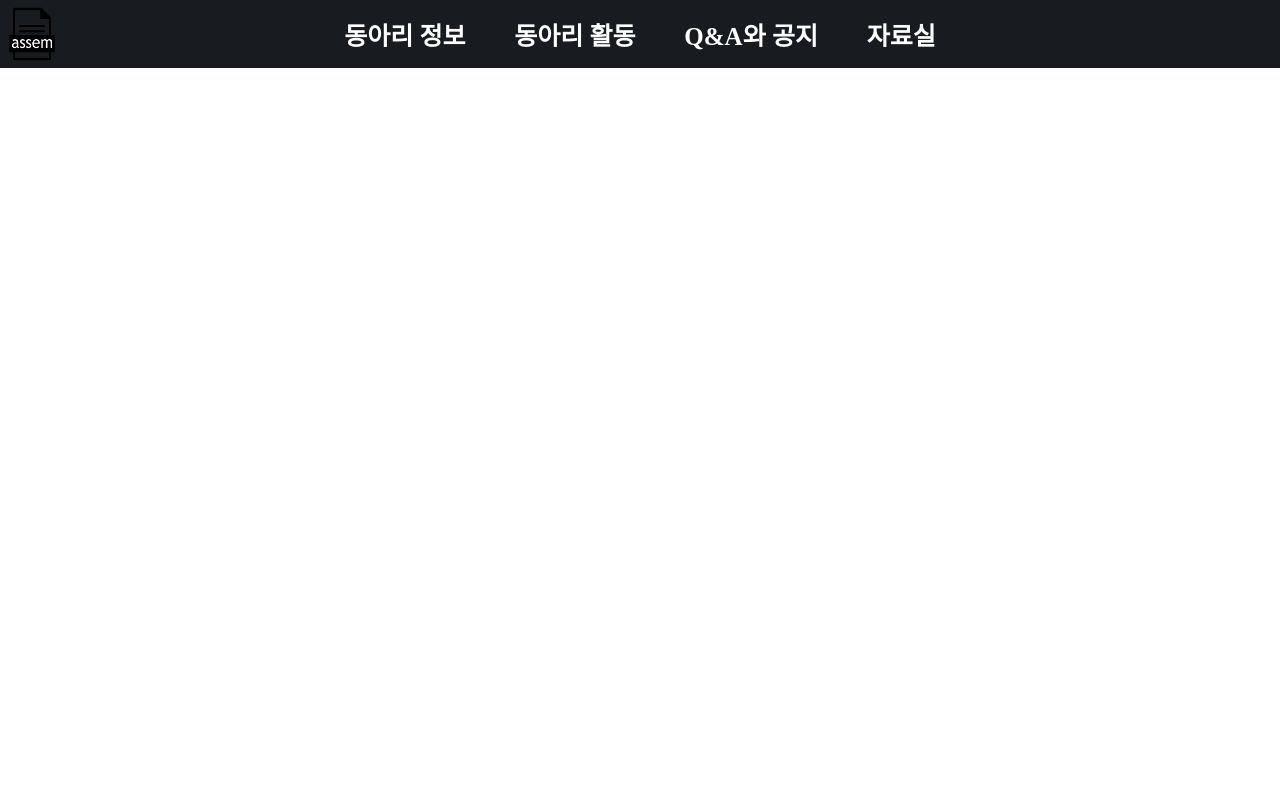
After one commit to duckingsimsen/club_project, a PHP site: page /header.html in a window 1280 px wide. The commit adds this page. Run offline with PHP 8.4, Linux system fonts and the light colour scheme.

Commit message:
22.10.4
22.10.4

```diff
--- /dev/null
+++ b/header.css
@@ -0,0 +1,87 @@
+@font-face {
+    font-family: abster;
+    src: url(font/abster-webfont.woff) format('woff');
+}
+
+/* 전역변수 */
+
+*
+{
+    margin: 0;
+    padding: 0;
+}
+
+li
+{
+    list-style: none;
+}
+
+a
+{
+    text-decoration: none;
+    color: white;
+}
+
+body
+{
+    -ms-overflow-style: none;
+}
+
+::-webkit-scrollbar
+{
+    display: none;
+}
+
+main
+{
+    width: 100%;
+    height: 90vh;
+    color: white;
+    text-align: center;
+    font-family: Verdana, Geneva, Tahoma, sans-serif;
+    scroll-snap-type: y mandatory;
+    overflow-y: scroll;
+}
+
+#assem_
+{
+    min-width: 100%;
+    width: 100%;
+    height: 100vh;
+}
+
+/* 매뉴바 */
+
+#header
+{
+    display: flex;
+    background-color: rgb(24, 27, 31);
+}
+
+.logo_
+{
+    width: 5%;
+}
+
+#assem_ .logo_ .logo_img
+{
+    width: 100%;
+    height: 100%;
+}
+
+#assem_ #header .menu_
+{
+    width: 50%;
+    margin-left: 20%;
+    font-size: 25px;
+    font-weight: bold;
+}
+
+#header .menu_ ul
+{
+    display: flex;
+    height: 100%;
+    flex-wrap: nowrap;
+    align-items: center;
+    justify-content: space-around;
+}
--- /dev/null
+++ b/header.html
@@ -0,0 +1,28 @@
+<!DOCTYPE html>
+<html lang="ko">
+    <head>
+        <meta charset="UTF-8">
+            <meta http-equiv="X-UA-Compatible" content="IE=edge">
+            <meta name="viewport" content="width=device-width, initial-scale=1.0">
+            <title>Assem</title>
+            <link rel = "shortcut icon" href = "./images/assem_logo_background.ico" type = "image/x-icon" sizes = "16x16">
+            <link rel = "icon" href = "./images/assem_logo_background.ico" type = "immaeg/x-icon" sizes = "16x16">
+            <link rel = "stylesheet" href = "header.css">
+    </head>
+    <body class = "th_">
+        <!-- 스크롤 내리면 그에 따른 스크립트로 위에 메뉴 없에고 옆에 x자를 나타내서 누르면 메뉴 나올수있게 온클릭 다른방법 -->
+        <div id = "assem_">
+            <div id = "header">
+                <div class = "logo_"><img class = "logo_img" src = "images/assem_logo.png" href = "#"></div>
+                <div class = "menu_">
+                    <ul>
+                        <li><a class = "about" href = "#">동아리 정보</a></li>
+                        <li><a class = "activity" href = "#">동아리 활동</a></li>
+                        <li><a class = "notice" href = "#">Q&A와 공지</a></li>
+                        <li><a class = "reference" href = "#">자료실</a></li>
+                    </ul>
+                </div>
+            </div>
+        </div>
+    </body>
+</html>
--- a/last_page2_c.html
+++ b/info_c.html
@@ -7,7 +7,7 @@
             <title>Assem</title>
             <link rel = "shortcut icon" href = "./images/assem_logo_background.ico" type = "image/x-icon" sizes = "16x16">
             <link rel = "icon" href = "./images/assem_logo_background.ico" type = "immaeg/x-icon" sizes = "16x16">
-            <link rel = "stylesheet" href = "last_page2.css">
+            <link rel = "stylesheet" href = "last_page2_c.css">
     </head>
     <body class = "th_">
         <!-- 스크롤 내리면 그에 따른 스크립트로 위에 메뉴 없에고 옆에 x자를 나타내서 누르면 메뉴 나올수있게 온클릭 다른방법 -->
--- a/swiper.html
+++ b/main_info.html
@@ -8,7 +8,7 @@
     <meta name="viewport" content="width=device-width, initial-scale=1, minimum-scale=1, maximum-scale=1">
     <!-- Link Swiper's CSS -->
     <link rel="stylesheet" href="https://unpkg.com/swiper/swiper-bundle.min.css">
-    <link rel = "stylesheet" href = "./swiper.css">
+    <link rel = "stylesheet" href = "main_info.css">
   </head>
   <body class = "th_">
     <div id = "assem_">
```
Also changed, not shown: a.css (renamed from main.css, +23 -1 lines), a.html (added, +31 -0 lines), activity.css (added, +122 -0 lines), activity.html (renamed from last_page2_s.html, +13 -18 lines), info_s.html (added, +47 -0 lines), main.html (deleted, +0 -30 lines), info_c.css (renamed from last_page2_c.css), info_s.css (renamed from last_page2_s.css), main_info.css (renamed from swiper.css).
